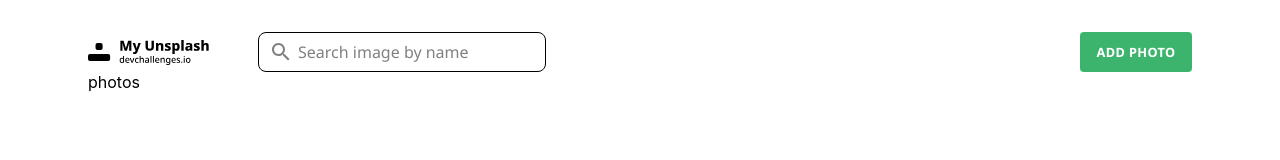
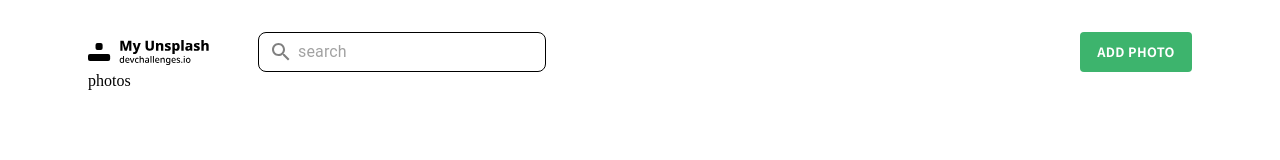
Before and after one commit to saksh-05/dev_my_unsplash, a React (Create React App) app in the folder client/: page / in a window 1280 px wide. Shown: the top 160 px of the page. Built offline with nearby package versions, Linux system fonts and the light colour scheme.

Commit message:
'client'

```diff
--- a/client/public/index.html
+++ b/client/public/index.html
@@ -17,7 +17,7 @@
     <link rel="preconnect" href="https://fonts.googleapis.com" />
     <link rel="preconnect" href="https://fonts.gstatic.com" crossorigin />
     <link
-      href="https://fonts.googleapis.com/css2?family=Noto+Sans:wght@400;700&display=swap"
+      href="https://fonts.googleapis.com/css2?family=Noto+Sans+JP:wght@300;400;500;700&display=swap"
       rel="stylesheet"
     />
     <!--
--- a/client/src/App.js
+++ b/client/src/App.js
@@ -1,44 +1,66 @@
-import axios from "axios";
-import { Button, Container, Grid, makeStyles } from "@material-ui/core";
+// import axios from "axios";
+import {
+  Button,
+  Container,
+  Grid,
+  makeStyles,
+  InputBase,
+} from "@material-ui/core";
+import { createTheme, ThemeProvider } from "@material-ui/core/styles";
 import React, { useState } from "react";
-import Load from "./components/loading";
-import Preview from "./components/preview";
-import { useDropzone } from "react-dropzone";
-import base_url from "./axios";
-import logo from './resources/my_unsplash_logo.svg';
+import logo from "./resources/my_unsplash_logo.svg";
 import SearchIcon from "@material-ui/icons/Search";
+import Addphoto from "./components/Addphoto";
 
 const useStyles = makeStyles(() => ({
   search: {
-    border: '1.5px solid black',
-    borderRadius: '0.5rem',
-    display: 'inline-flex',
-    alignItems: 'center',
-    fontFamily: 'Noto Sans',
-    color: 'Gray',
-    height: '2.5rem',
-    width:' 18rem',
-    marginLeft: '2rem',
-    padding:'10px',
+    border: "1.5px solid black",
+    borderRadius: "0.5rem",
+    display: "inline-flex",
+    alignItems: "center",
+    fontFamily: "Noto Sans JP",
+    color: "Gray",
+    height: "2.5rem",
+    width: " 18rem",
+    marginLeft: "2rem",
+    padding: "10px",
   },
   btn: {
-    fontFamily: 'Noto Sans',
-    fontWeight: '600',
-    background: '#3DB46D',
-    color: 'white',
-    height: '2.5rem',
-    width: '7rem',
-    fontSize: '0.8rem',
+    fontFamily: "Noto Sans JP",
+    fontWeight: "600",
+    background: "#3DB46D",
+    color: "white",
+    height: "2.5rem",
+    width: "7rem",
+    fontSize: "0.8rem",
   },
+}));
 
-}));
+const theme = createTheme({
+  overrides: {
+    MuiButton: {
+      root: {
+        textTransform: "none",
+        transition: "none",
+        "&:hover": {
+          backgroundColor: "#3DB46D",
+        },
+      },
+    },
+  },
+});
 
 const App = () => {
   // const [uploadB, setUploadB] = useState(false);
   // const [selectedFile, setSelectedFile] = useState(null);
   // const [resFile, setResFile] = useState(null);
+  const [open, setOpen] = useState(false);
 
   const classes = useStyles();
+
+  const addPhoto = () => {
+    setOpen(!open);
+  };
 
   // const onFileChange = (event) => {
   //   setSelectedFile(event.target.files[0]);
@@ -52,7 +74,6 @@ const App = () => {
   //   console.log(selectedFile);
 
   //   setLoading(true);
-
 
   //   axios
   //     .post(`${base_url}upload`, formData)
@@ -91,20 +112,24 @@ const App = () => {
   // });
 
   return (
-    <>
-      <Container style={{width:'90%'}}>
+      <ThemeProvider theme={theme}>
+        <Addphoto open={open} handleOpen={()=>setOpen(false)} />
+        <Container component="div" style={{ width: "90%" }}>
           <Grid direction="row" container style={{ marginTop: "2rem" }}>
             <img src={logo} alt="logo" />
             <div className={classes.search}>
-            <SearchIcon style={{marginRight:'5px'}}/> Search image by name
+              <SearchIcon style={{ marginRight: "5px" }} />{" "}
+              <InputBase placeholder="search" />
             </div>
-          <div style={{flex:'1' , textAlign:'end'}}>
-            <Button disableRipple className={classes.btn} >Add Photo</Button>
+            <div style={{ flex: "1", textAlign: "end" }}>
+              <Button disableRipple className={classes.btn} onClick={addPhoto}>
+                ADD PHOTO
+              </Button>
             </div>
           </Grid>
           <Grid>photos</Grid>
         </Container>
-    </>
+      </ThemeProvider>
   );
 };
 
--- /dev/null
+++ b/client/src/components/Addphoto.js
@@ -0,0 +1,136 @@
+import React, { useRef, useState } from "react";
+import axios from "axios";
+import base_url from "../axios";
+import {
+  Button,
+  Dialog,
+  FormControl,
+  FormLabel,
+  InputLabel,
+  TextField,
+} from "@material-ui/core";
+import {
+  createTheme,
+  makeStyles,
+  ThemeProvider,
+} from "@material-ui/core/styles";
+
+const useStyles = makeStyles(() => ({
+  root: {
+    width: "44rem",
+    height: "inherit",
+  },
+  formControl: {
+    margin: "1rem",
+  },
+  label: {
+    fontFamily: "Noto Sans JP",
+    fontWeight: "600",
+    fontSize: "1.2rem",
+  },
+  btn: {
+    color: "white",
+    background: "#3DB46D",
+    "&:hover": {
+      backgroundColor: "#3DB46D",
+    },
+  },
+  actionbtn: {
+    marginTop: "1rem",
+    textAlign: "end",
+  },
+}));
+
+const theme = createTheme({
+  overrides: {
+    MuiDialog: {
+      paper: {
+        width: "44rem",
+      },
+      paperScrollPaper: {
+        maxHeight: "none",
+        overflow: "unset",
+      },
+    },
+    MuiInputLabel: {
+      formControl: {
+        position: "unset",
+        transform: "none",
+      },
+    },
+    MuiFormLabel: {
+      root: {
+        color: "black",
+        marginBottom: "0.7rem",
+        marginTop: "1.5rem",
+      },
+    },
+  },
+});
+
+const Addphoto = ({ open, handleOpen }) => {
+  const [url, setUrl] = useState("");
+  const [tag, setTag] = useState("");
+
+
+  const classes = useStyles();
+
+  const handleAddPhoto = () => {
+    console.log(tag);
+    console.log(url);
+    console.log("submit");
+    const formData = new FormData();
+    const selectedFile = axios('get');
+
+      formData.append("myFile", );
+
+      axios
+        .post(`${base_url}upload`, formData)
+        .then((res) => {
+          console.log(res);
+          // setResFile(res.data.file);
+
+        })
+        .catch((err) => console.log(err));
+  };
+
+  return (
+    <>
+      <ThemeProvider theme={theme}>
+        <Dialog open={open} onClose={() => handleOpen(false)}>
+          <FormControl component="fieldset" className={classes.formControl}>
+            <FormLabel component="legend" className={classes.label}>
+              Add a new photo
+            </FormLabel>
+            <InputLabel htmlFor="name-input">Photo Name</InputLabel>
+            <TextField
+              required
+              id="name-input"
+              variant="outlined"
+              placeholder="name"
+              value={tag}
+              onChange={(e) => setTag(e.target.value)}
+            />
+
+            <InputLabel htmlFor="link-input">Photo Link</InputLabel>
+            <TextField
+              id="link-input"
+              variant="outlined"
+              placeholder="https://abc.com"
+              value={url}
+              onChange={(e) => setUrl(e.target.value)}
+            />
+            <div className={classes.actionbtn}>
+              <Button onClick={() => handleOpen(false)}>Cancel</Button>
+              <Button onClick={handleAddPhoto} className={classes.btn}>
+                Submit
+              </Button>
+            </div>
+          </FormControl>
+        </Dialog>
+      </ThemeProvider>
+    </>
+  );
+};
+
+export default Addphoto;
--- a/client/src/index.css
+++ b/client/src/index.css
@@ -1,13 +1,8 @@
 body {
   margin: 0;
   font-family: -apple-system, BlinkMacSystemFont, 'Segoe UI', 'Roboto', 'Oxygen',
-    'Ubuntu', 'Cantarell', 'Fira Sans', 'Droid Sans', 'Helvetica Neue',
+    'Ubuntu', 'Cantarell', 'Fira Sans', 'Droid Sans', 'Helvetica Neue','Noto Sans','Noto Sans JP'
     sans-serif;
   -webkit-font-smoothing: antialiased;
   -moz-osx-font-smoothing: grayscale;
 }
-
-code {
-  font-family: source-code-pro, Menlo, Monaco, Consolas, 'Courier New',
-    monospace;
-}
```
Also changed, not shown: client/src/components/loading.js (deleted, +0 -53 lines), 1 other file (tests, documents, lock files or other folders). Lines whose indentation alone changed are shown as unchanged.
